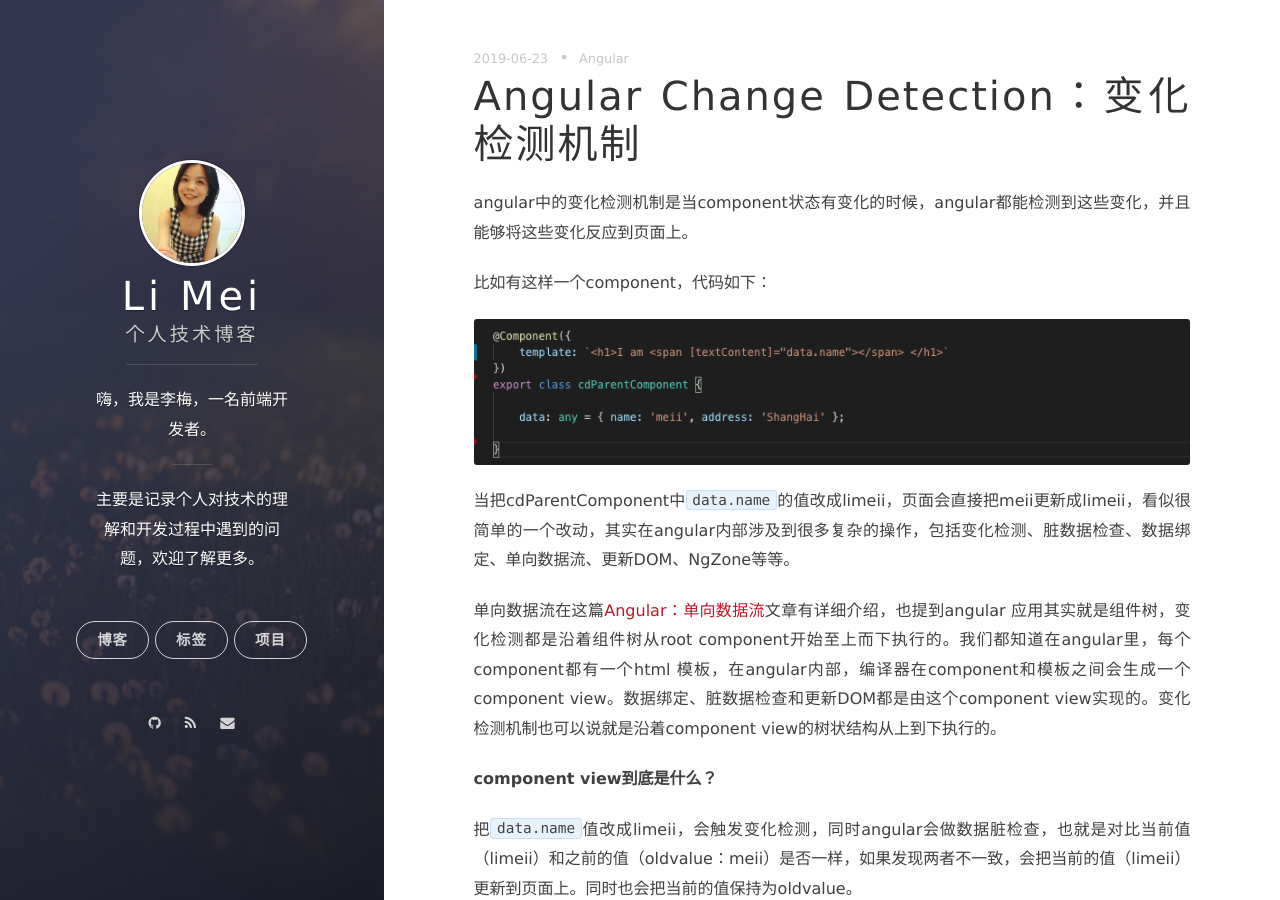
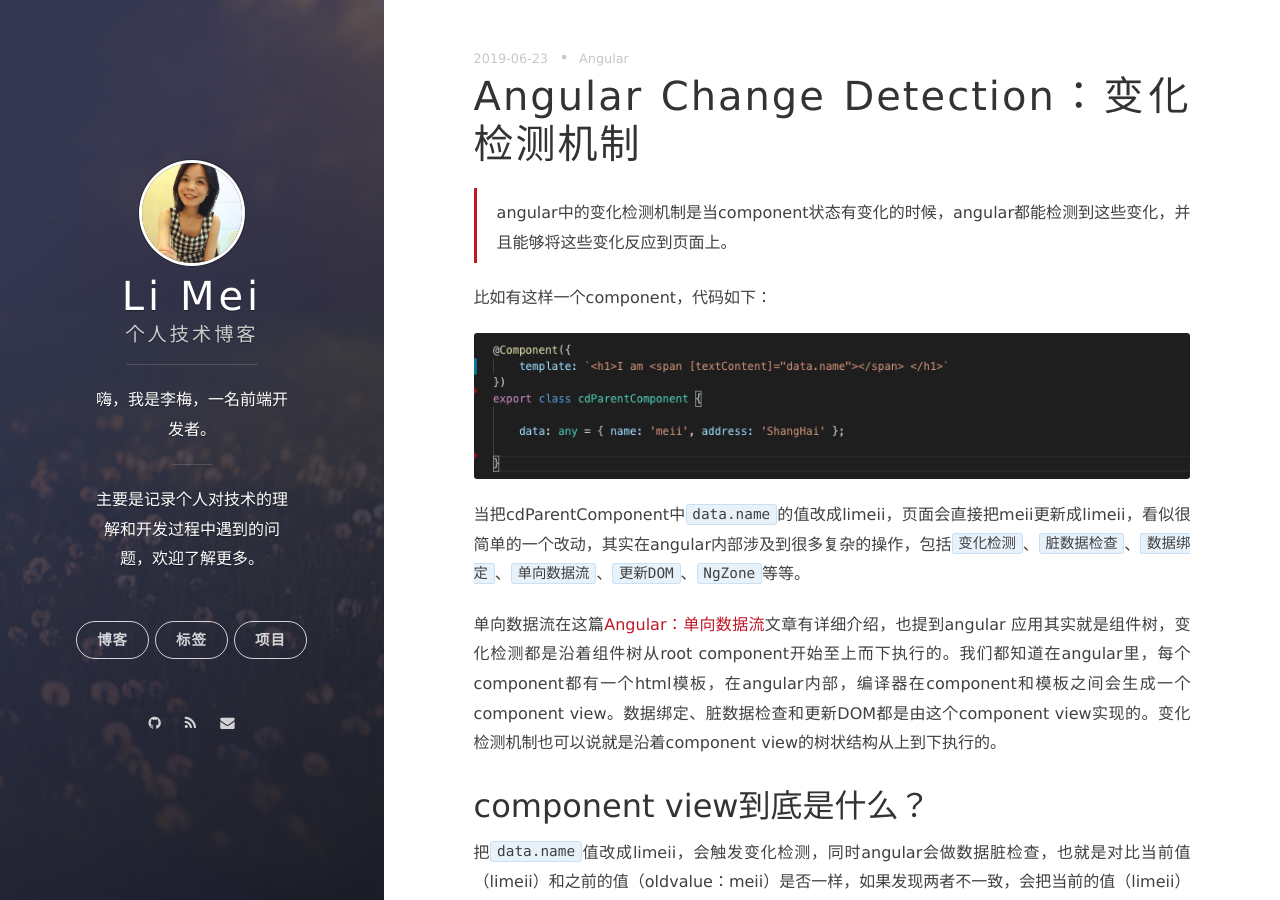
Before and after one commit to LiMeii/LiMeii.github.io, a Jekyll site: the page built from _posts/2019-06-23-angular-changedetection.md, in a window 1280 px wide and 900 px high. Built offline with Jekyll 4.4.1, drawn with Linux system fonts in a browser that asks for light colours; nearby versions of some CDN libraries; some of the changed text lies outside the part shown.

Commit message:
update change detection post

````diff
--- a/_posts/2019-06-23-angular-changedetection.md
+++ b/_posts/2019-06-23-angular-changedetection.md
@@ -4,20 +4,23 @@ tags: Angular
 layout: post
 ---
 
+<blockquote>
+<p>
 angular中的变化检测机制是当component状态有变化的时候，angular都能检测到这些变化，并且能够将这些变化反应到页面上。
-
+</p>
+</blockquote>
 
 比如有这样一个component，代码如下：
 
 ![angular-change-detection](https://limeii.github.io/assets/images/posts/angular/angular-change-detection01.png){:height="100%" width="100%"}
 
-当把cdParentComponent中```data.name```的值改成limeii，页面会直接把meii更新成limeii，看似很简单的一个改动，其实在angular内部涉及到很多复杂的操作，包括变化检测、脏数据检查、数据绑定、单向数据流、更新DOM、NgZone等等。
+当把cdParentComponent中```data.name```的值改成limeii，页面会直接把meii更新成limeii，看似很简单的一个改动，其实在angular内部涉及到很多复杂的操作，包括```变化检测```、```脏数据检查```、```数据绑定```、```单向数据流```、```更新DOM```、```NgZone```等等。
 
 
-单向数据流在这篇[Angular：单向数据流](https://limeii.github.io/2019/06/angular-unidirectional-data-flow/)文章有详细介绍，也提到angular 应用其实就是组件树，变化检测都是沿着组件树从root component开始至上而下执行的。我们都知道在angular里，每个component都有一个html 模板，在angular内部，编译器在component和模板之间会生成一个component view。数据绑定、脏数据检查和更新DOM都是由这个component view实现的。变化检测机制也可以说就是沿着component view的树状结构从上到下执行的。
+单向数据流在这篇[Angular：单向数据流](https://limeii.github.io/2019/06/angular-unidirectional-data-flow/)文章有详细介绍，也提到angular 应用其实就是组件树，变化检测都是沿着组件树从root component开始至上而下执行的。我们都知道在angular里，每个component都有一个html模板，在angular内部，编译器在component和模板之间会生成一个component view。数据绑定、脏数据检查和更新DOM都是由这个component view实现的。变化检测机制也可以说就是沿着component view的树状结构从上到下执行的。
 
 
-**component view到底是什么？**
+## component view到底是什么？
 
 
 把```data.name```值改成limeii，会触发变化检测，同时angular会做数据脏检查，也就是对比当前值（limeii）和之前的值（oldvalue：meii）是否一样，如果发现两者不一致，会把当前的值（limeii）更新到页面上。同时也会把当前的值保持为oldvalue。
@@ -37,7 +40,7 @@ angular中的变化检测机制是当component状态有变化的时候，angular
 有了component view、绑定、脏数据检查，组件状态变化就可以触发变化检测从而更新页面DOM属性的值。
 
 
-**那什么会触发组件状态的变化？**
+## 那什么会触发组件状态的变化？
 
 
 最常见的一种方式，在页面按钮的```click```事件更新```data.name```的值，代码如下：
@@ -62,10 +65,10 @@
 - Timers：```setTimeout()```、```setInterval()```
 
 
-**angular又怎么通知各个组件做变化检测？**
+## angular又怎么通知各个组件做变化检测？
 
 
-前面那三种方式会导致angular状态变化，那又是谁知道状态已经发生改变，需要通知angular触发变化检测从而更新页面DOM呢？**NgZone（zone.js）**充当了这个角色。
+前面那三种方式会导致angular状态变化，那又是谁知道状态已经发生改变，需要通知angular触发变化检测从而更新页面DOM呢？```NgZone（zone.js）```充当了这个角色。
 
 
 NgZone可以简单的理解为是一个异步事件拦截器，它能够hook到异步任务的执行上下文，然后就可以来处理一些操作，比如每个异步任务callback以后就会去通知angular做变化检测。
````
Also changed, not shown: other parts of _posts/2019-06-23-angular-changedetection.md (+1 -1 lines).
